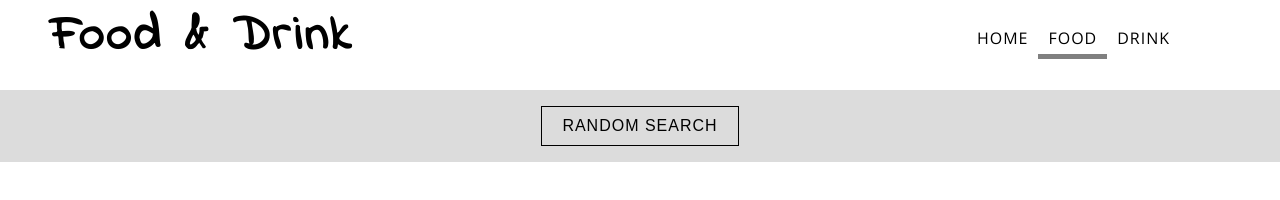
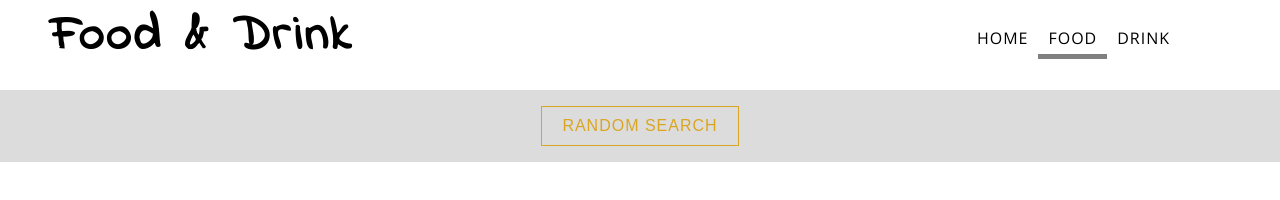
Before and after one commit to TomiKowi/React-Food-App, a React app in the folder my-app/: page /Food in a window 1280 px wide. In both pictures the pointer is over the button "RANDOM SEARCH". Built offline with nearby package versions, Linux system fonts and the light colour scheme.

Commit message:
add hover to button

```diff
--- a/my-app/src/styles/FoodPage.css
+++ b/my-app/src/styles/FoodPage.css
@@ -23,6 +23,12 @@
     text-transform: uppercase;
     background-color: inherit;
     border: 1px solid black;
+    transition: 0.2s ease;
+}
+
+.searchMeal button:hover {
+    color: goldenrod;
+    border: 1px solid goldenrod;
 }
 
 .myMeal {
```
